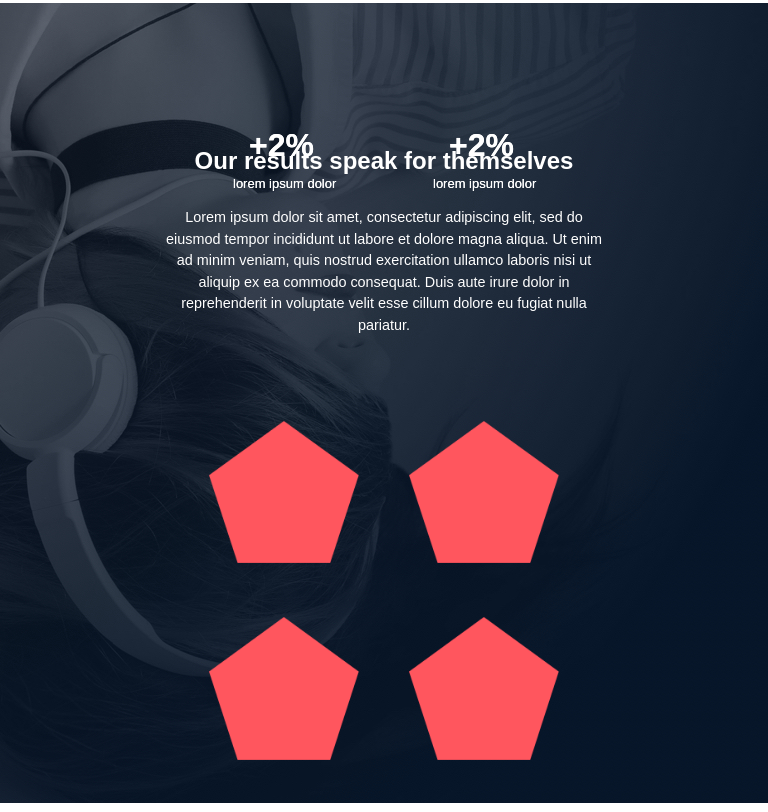
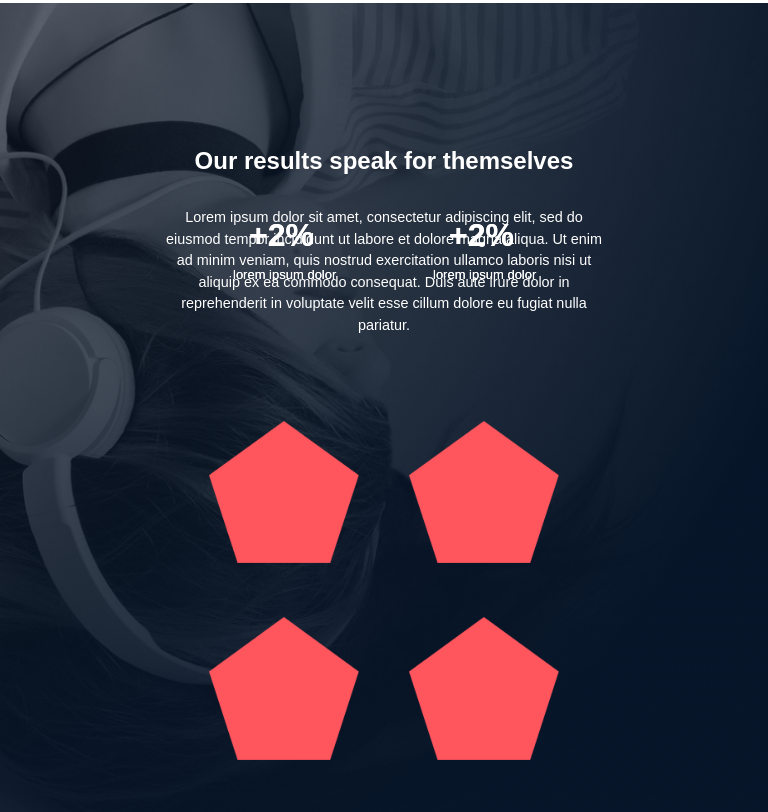
Before and after one commit to Musabe15/alx_html_css, a plain HTML site: page headphones/2-index.html in a window 768 px wide. Shown: the part 1613-2425 px from the top of the page. Drawn offline with Linux system fonts and the light colour scheme; files whose address does not match are found by name.

Commit message:
Made modigication on 480px - 768px screens

```diff
--- a/headphones/2-styles.css
+++ b/headphones/2-styles.css
@@ -199,7 +199,7 @@ body {
 
 .hex-h {
   position: absolute;
-  top: 1740px;
+  top: 1660px;
   margin-left: 40px;
   font-weight: bold;
   font-size: 2em;
@@ -207,7 +207,7 @@ body {
 
 .hex-p {
   position: absolute;
-  top: 1789px;
+  top: 1710px;
   font-size: 13px;
   margin-left: 24px;
 }
@@ -270,10 +270,20 @@ body {
   align-items: center;
   justify-content: center;
   gap: 50px;
+  padding-bottom: 3rem;
 }
 .our-results .section-subtitle {
   font-size: 0.9rem;
   width: 500px;
+}
+.hex-h {
+  position: absolute;
+  top: 1830px;
+}
+
+.hex-p {
+  position: absolute;
+  top: 1880px;
 }
 }
 
```
